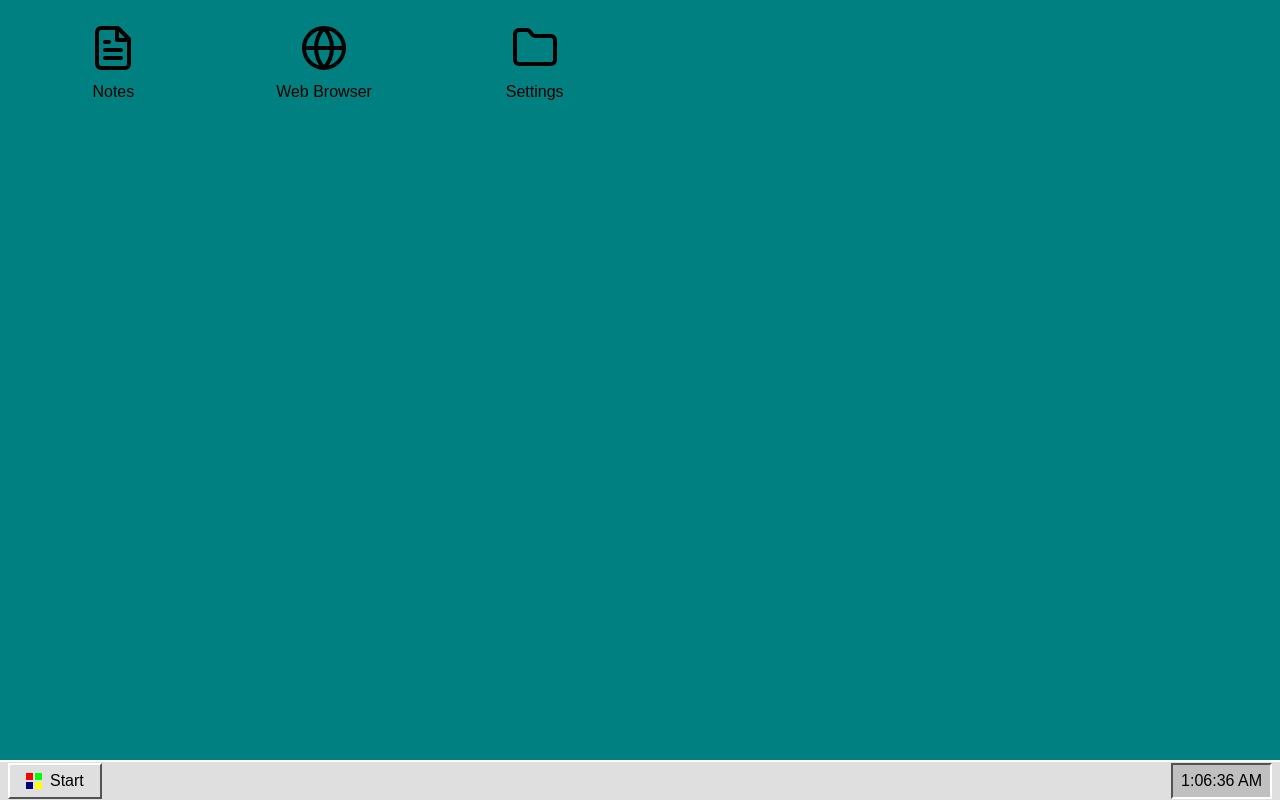
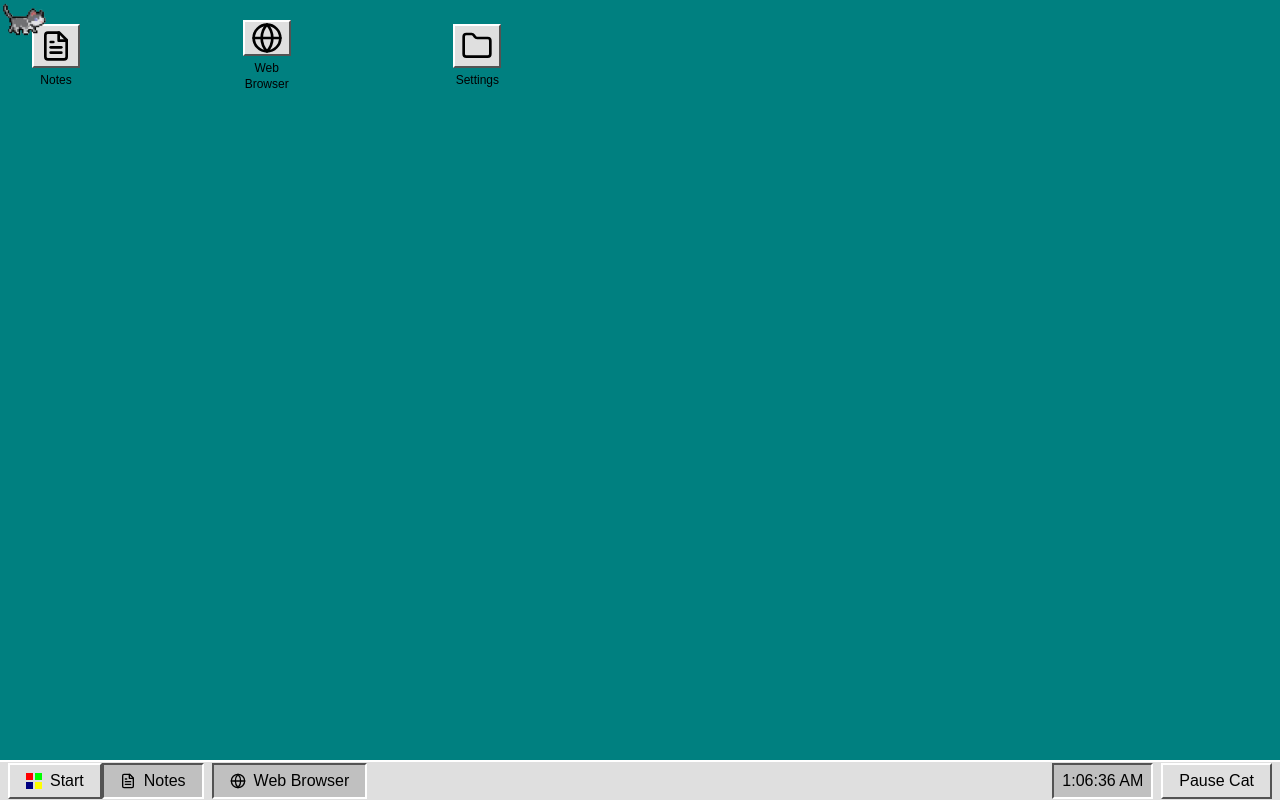
Before and after one commit to andrewtsa/w95notes, a Next.js app: page / in a window 1280 px wide. Built offline with nearby package versions, Linux system fonts and the light colour scheme; a web font is replaced by a local one.

Commit message:
Implemented Desktop cat, also made noteable changes to web browser and theming settings. Added options to alter cat speed and optimzied code.

```diff
--- a/app/desktop.tsx
+++ b/app/desktop.tsx
@@ -1,7 +1,8 @@
 'use client'
 
-import React, { useState, useEffect } from 'react'
-import { PlusIcon, SearchIcon, XIcon, MinusIcon, MaximizeIcon, DownloadIcon, Globe, FileText, Folder } from 'lucide-react'
+import React, { useState, useEffect, useRef } from 'react'
+import { PlusIcon, SearchIcon, XIcon, MinusIcon, MaximizeIcon, DownloadIcon, Globe, FileText, Folder, Bold, Italic, Underline, AlignLeft, AlignCenter, AlignRight } from 'lucide-react'
+import Image from 'next/image'
 
 interface Note {
   id: string
@@ -26,6 +27,7 @@ interface AppSettings {
     professor: string
     class: string
   }
+  catSpeed: number
 }
 
 const Windows95Icon = () => (
@@ -36,6 +38,129 @@ const Windows95Icon = () => (
     <div className="bg-win95-yellow"></div>
   </div>
 )
+
+interface DesktopIconProps {
+  icon: React.ReactNode
+  label: string
+  onClick: () => void
+}
+
+const DesktopIcon: React.FC<DesktopIconProps> = ({ icon, label, onClick }) => (
+  <button
+    onClick={onClick}
+    className="flex flex-col items-center justify-center p-2 w-20 h-20 hover:bg-white hover:bg-opacity-20"
+  >
+    <div className="w-12 h-12 bg-win95-gray-200 border-win95 flex items-center justify-center mb-1">
+      {icon}
+    </div>
+    <span className="text-xs text-center break-words w-full">{label}</span>
+  </button>
+)
+
+const RetroCat: React.FC<{ speed: number, isPaused: boolean }> = ({ speed, isPaused }) => {
+  const [position, setPosition] = useState({ x: 0, y: 0 })
+  const [targetPosition, setTargetPosition] = useState({ x: 0, y: 0 })
+  const [isMoving, setIsMoving] = useState(false)
+  const [isSurprised, setIsSurprised] = useState(false)
+  const [direction, setDirection] = useState<'right' | 'left' | 'up' | 'down'>('right')
+  const [walkFrame, setWalkFrame] = useState(1)
+
+  useEffect(() => {
+    const handleMouseMove = (e: MouseEvent) => {
+      setTargetPosition({ x: e.clientX, y: e.clientY })
+      setIsSurprised(true)
+      setTimeout(() => setIsSurprised(false), 1000)
+    }
+
+    window.addEventListener('mousemove', handleMouseMove)
+
+    return () => {
+      window.removeEventListener('mousemove', handleMouseMove)
+    }
+  }, [])
+
+  useEffect(() => {
+    if (!isMoving && !isPaused) {
+      const timer = setTimeout(() => {
+        setIsMoving(true)
+      }, 1000)
+
+      return () => clearTimeout(timer)
+    }
+  }, [targetPosition, isMoving, isPaused])
+
+  useEffect(() => {
+    if (isMoving && !isPaused) {
+      const moveInterval = setInterval(() => {
+        setPosition(current => {
+          const dx = targetPosition.x - current.x
+          const dy = targetPosition.y - current.y
+          const distance = Math.sqrt(dx * dx + dy * dy)
+
+          if (distance < 5) {
+            setIsMoving(false)
+            return current
+          }
+
+          const vx = dx / distance * speed
+          const vy = dy / distance * speed
+
+          // Update direction
+          if (Math.abs(dx) > Math.abs(dy)) {
+            setDirection(dx > 0 ? 'right' : 'left')
+          } else {
+            setDirection(dy > 0 ? 'down' : 'up')
+          }
+
+          // Update walk frame
+          setWalkFrame(prev => (prev % 3) + 1)
+
+          return {
+            x: current.x + vx,
+            y: current.y + vy
+          }
+        })
+      }, 100)
+
+      return () => clearInterval(moveInterval)
+    }
+  }, [isMoving, targetPosition, speed, isPaused])
+
+  const getCatSprite = () => {
+    if (isSurprised) return '/catsurprised.png'
+    if (!isMoving || isPaused) {
+      if (direction === 'up' || direction === 'down') return '/catwalksouth3.png'
+      return '/cat.png'
+    }
+    if (direction === 'right') return `/catwalk${walkFrame}.png`
+    if (direction === 'left') return `/catwalk${walkFrame}.png`
+    if (direction === 'up' || direction === 'down') return `/catwalksouth${walkFrame}.png`
+    return '/cat.png'
+  }
+
+  return (
+    <div
+      style={{
+        position: 'fixed',
+        left: position.x,
+        top: position.y,
+        width: 50,
+        height: 50,
+        pointerEvents: 'none',
+        zIndex: 9999,
+        transform: `scaleX(${direction === 'left' ? -1 : 1}) ${direction === 'up' ? 'rotate(180deg)' : ''}`,
+      }}
+    >
+      <Image
+        src={getCatSprite()}
+        alt="Retro Cat"
+        width={50}
+        height={50}
+        priority
+      />
+    </div>
+  )
+}
 
 export default function Windows95Desktop() {
   const [notes, setNotes] = useState<Note[]>([])
@@ -49,6 +174,7 @@ export default function Windows95Desktop() {
   const [activeSettingsTab, setActiveSettingsTab] = useState('General')
   const [isNotesAppOpen, setIsNotesAppOpen] = useState(false)
   const [isWebBrowserOpen, setIsWebBrowserOpen] = useState(false)
+  const [isCatPaused, setIsCatPaused] = useState(false)
   const [appSettings, setAppSettings] = useState<AppSettings>({
     theme: 'light',
     fontSize: 'medium',
@@ -57,8 +183,11 @@ export default function Windows95Desktop() {
       name: '',
       professor: '',
       class: '',
-    }
+    },
+    catSpeed: 5
   })
+
+  const editorRef = useRef<HTMLDivElement>(null)
 
   useEffect(() => {
     const savedNotes = localStorage.getItem('notes')
@@ -167,6 +296,20 @@ export default function Windows95Desktop() {
     URL.revokeObjectURL(url)
   }
 
+  const handleEditorChange = () => {
+    if (editorRef.current && activeNote) {
+      updateNote({
+        ...activeNote,
+        content: editorRef.current.innerHTML
+      })
+    }
+  }
+
+  const applyFormatting = (command: string, value: string | undefined = undefined) => {
+    document.execCommand(command, false, value)
+    handleEditorChange()
+  }
+
   const SettingsPanel = () => (
     <div className={`absolute top-1/2 left-1/2 transform -translate-x-1/2 -translate-y-1/2 w-[400px] bg-win95-gray-200 border-win95 shadow-win95-container ${
       appSettings.theme === 'dark' ? 'text-white' :
@@ -190,7 +333,7 @@ export default function Windows95Desktop() {
           <XIcon className="w-3 h-3" />
         </button>
       </div>
-      <div className="p-4 grid grid-cols-3 gap-4">
+      <div className="p-4 grid grid-cols-4 gap-4">
         <button
           onClick={() => setActiveSettingsTab('General')}
           className={`p-2 text-center border-win95 ${activeSettingsTab === 'General' ? 'bg-win95-gray-300' : 'bg-win95-gray-200'}`}
@@ -217,6 +360,15 @@ export default function Windows95Desktop() {
             <span className="text-2xl">👤</span>
           </div>
           Account
+        </button>
+        <button
+          onClick={() => setActiveSettingsTab('Cat')}
+          className={`p-2  text-center border-win95 ${activeSettingsTab === 'Cat' ? 'bg-win95-gray-300' : 'bg-win95-gray-200'}`}
+        >
+          <div className="w-12 h-12 mx-auto mb-2 bg-win95-gray-300 border-win95-inset flex items-center justify-center">
+            <span className="text-2xl">🐱</span>
+          </div>
+          Cat
         </button>
       </div>
       <div className="p-4">
@@ -283,6 +435,20 @@ export default function Windows95Desktop() {
             />
           </div>
         )}
+        {activeSettingsTab === 'Cat' && (
+          <div>
+            <h3 className="font-bold mb-2">Cat Speed</h3>
+            <input
+              type="range"
+              min="1"
+              max="10"
+              value={appSettings.catSpeed}
+              onChange={(e) => setAppSettings({...appSettings, catSpeed: parseInt(e.target.value)})}
+              className="w-full"
+            />
+            <span>{appSettings.catSpeed}</span>
+          </div>
+        )}
       </div>
     </div>
   )
@@ -297,32 +463,26 @@ export default function Windows95Desktop() {
     } overflow-hidden`} style={{fontSize: appSettings.fontSize === 'small' ? '14px' : appSettings.fontSize === 'large' ? '18px' : '16px'}}>
       {/* Desktop */}
       <div className="flex-1 p-4 grid grid-cols-6 gap-4 content-start">
-        <button
+        <DesktopIcon
+          icon={<FileText className="w-8 h-8 text-black" />}
+          label="Notes"
           onClick={() => setIsNotesAppOpen(true)}
-          className="flex flex-col items-center justify-center p-2 hover:bg-white hover:bg-opacity-20"
-        >
-          <FileText className="w-12 h-12 mb-2" />
-          <span>Notes</span>
-        </button>
-        <button
+        />
+        <DesktopIcon
+          icon={<Globe className="w-8 h-8 text-black" />}
+          label="Web Browser"
           onClick={() => setIsWebBrowserOpen(true)}
-          className="flex flex-col items-center justify-center p-2 hover:bg-white hover:bg-opacity-20"
-        >
-          <Globe className="w-12 h-12 mb-2" />
-          <span>Web Browser</span>
-        </button>
-        <button
+        />
+        <DesktopIcon
+          icon={<Folder className="w-8 h-8 text-black" />}
+          label="Settings"
           onClick={() => setIsSettingsOpen(true)}
-          className="flex flex-col items-center justify-center p-2 hover:bg-white hover:bg-opacity-20"
-        >
-          <Folder className="w-12 h-12 mb-2" />
-          <span>Settings</span>
-        </button>
+        />
       </div>
 
       {/* Notes App Window */}
       {isNotesAppOpen && (
-        <div className="absolute  top-10 left-10 w-3/4 h-3/4 bg-win95-gray-200 border-win95 shadow-win95-container">
+        <div className="absolute top-10 left-10 w-3/4 h-3/4 bg-win95-gray-200 border-win95 shadow-win95-container">
           <div className={`p-1 flex justify-between items-center ${
             appSettings.theme === 'dark' ? 'bg-win95-gray-500' :
             appSettings.theme === 'blue' ? 'bg-win95-blue-300' :
@@ -396,28 +556,46 @@ export default function Windows95Desktop() {
             <div className="flex-1 flex flex-col bg-win95-gray-200 border-l border-white">
               {activeNote ? (
                 <>
-                  <div className="flex-1 p-1 overflow-hidden flex flex-col">
-                    <div className="bg-white border-win95-inset p-1 mb-1">
+                  <div className="bg-win95-gray-200 p-2 border-b border-win95-gray-400">
                     <input
                       type="text"
                       value={activeNote.title}
                       onChange={(e) =>
                         updateNote({ ...activeNote, title: e.target.value })
                       }
-                        className="w-full px-1 py-0.5 bg-transparent focus:outline-none"
+                      className="w-full px-2 py-1 bg-white border-2 border-win95-gray-500 focus:outline-none"
                     />
                   </div>
-                    <div className="flex-1 bg-white border-win95-inset p-1 overflow-auto">
-                      <textarea
-                        value={activeNote.content}
-                        onChange={(e) =>
-                          updateNote({ ...activeNote, content: e.target.value })
-                        }
-                        className="w-full h-full px-1 py-0.5 bg-transparent resize-none focus:outline-none"
+                  <div className="flex-1 flex flex-col overflow-hidden">
+                    <div className="bg-win95-gray-200 p-2 flex items-center space-x-2 border-b border-win95-gray-400">
+                      <button onClick={() => applyFormatting('bold')} className="p-1 bg-win95-gray-200 border-win95 hover:bg-win95-gray-300 active:border-win95-inset">
+                        <Bold className="w-4 h-4" />
+                      </button>
+                      <button onClick={() => applyFormatting('italic')} className="p-1 bg-win95-gray-200 border-win95 hover:bg-win95-gray-300 active:border-win95-inset">
+                        <Italic className="w-4 h-4" />
+                      </button>
+                      <button onClick={() => applyFormatting('underline')} className="p-1 bg-win95-gray-200 border-win95 hover:bg-win95-gray-300 active:border-win95-inset">
+                        <Underline className="w-4 h-4" />
+                      </button>
+                      <button onClick={() => applyFormatting('justifyLeft')} className="p-1 bg-win95-gray-200 border-win95 hover:bg-win95-gray-300 active:border-win95-inset">
+                        <AlignLeft className="w-4 h-4" />
+                      </button>
+                      <button onClick={() => applyFormatting('justifyCenter')} className="p-1 bg-win95-gray-200 border-win95 hover:bg-win95-gray-300 active:border-win95-inset">
+                        <AlignCenter className="w-4 h-4" />
+                      </button>
+                      <button onClick={() => applyFormatting('justifyRight')} className="p-1 bg-win95-gray-200 border-win95 hover:bg-win95-gray-300 active:border-win95-inset">
+                        <AlignRight className="w-4 h-4" />
+                      </button>
+                    </div>
+                    <div
+                      ref={editorRef}
+                      className="flex-1 p-4 bg-white border-2 border-win95-gray-500 overflow-auto"
+                      contentEditable
+                      dangerouslySetInnerHTML={{ __html: activeNote.content }}
+                      onInput={handleEditorChange}
                     />
                   </div>
-                  </div>
-                  <div className="p-1 bg-win95-gray-200 border-t border-win95-gray-400 flex justify-between items-center">
+                  <div className="p-2 bg-win95-gray-200 border-t border-win95-gray-400 flex justify-between items-center">
                     <input
                       type="text"
                       value={activeNote.category}
@@ -425,7 +603,7 @@ export default function Windows95Desktop() {
                         updateNote({ ...activeNote, category: e.target.value })
                       }
                       placeholder="Category"
-                      className="px-1 py-0.5 border-win95-inset bg-white w-40"
+                      className="px-2 py-1 border-2 border-win95-gray-500 bg-white w-40"
                     />
                     <div className="flex">
                       <button
@@ -474,54 +652,21 @@ export default function Windows95Desktop() {
           </div>
           <div className="flex flex-col h-full">
             <div className="p-2 flex items-center">
-              <button
-                onClick={addWebsite}
-                className="py-1 px-2 bg-win95-gray-200 text-black border-win95 hover:bg-win95-gray-300 active:border-win95-inset flex items-center justify-center mr-2"
-              >
-                <PlusIcon className="w-4 h-4 mr-2" />
-                New Website
-              </button>
-              {activeWebsite && (
-                <>
               <input
                 type="text"
-                    value={activeWebsite.title}
-                    onChange={(e) => updateWebsite({ ...activeWebsite, title: e.target.value })}
-                    className="px-2 py-1 border-2 border-win95-gray-500 bg-white mr-2"
-                    placeholder="Title"
-                  />
-                  <input
-                    type="text"
-                    value={activeWebsite.url}
-                    onChange={(e) => updateWebsite({ ...activeWebsite, url: e.target.value })}
-                    className="px-2 py-1 border-2 border-win95-gray-500 bg-white flex-grow"
-                    placeholder="URL"
+                value={activeWebsite?.url || ''}
+                onChange={(e) => activeWebsite && updateWebsite({ ...activeWebsite, url: e.target.value })}
+                className="flex-grow px-2 py-1 border-2 border-win95-gray-500 bg-white mr-2"
+                placeholder="Enter URL"
               />
               <button
-                    onClick={() => deleteWebsite(activeWebsite.id)}
-                    className="ml-2 py-1 px-2 bg-win95-gray-200 text-black border-win95 hover:bg-win95-gray-300 active:border-win95-inset"
+                onClick={() => activeWebsite && updateWebsite({ ...activeWebsite, url: activeWebsite.url })}
+                className="px-4 py-1 bg-win95-gray-200 text-black border-win95 hover:bg-win95-gray-300 active:border-win95-inset"
               >
-                    Delete
+                Go
               </button>
-                </>
-              )}
             </div>
-            <div className="flex-1 flex">
-              <div className="w-64 bg-win95-gray-200 border-r border-win95-gray-400 overflow-y-auto">
-                {websites.map((website) => (
-                  <div
-                    key={website.id}
-                    onClick={() => setActiveWebsite(website)}
-                    className={`p-2 cursor-pointer hover:bg-win95-blue-300 hover:text-white ${
-                      activeWebsite?.id === website.id ? 'bg-win95-blue-300 text-white' : ''
-                    }`}
-                  >
-                    <h3 className="font-bold truncate">{website.title}</h3>
-                    <p className="text-sm truncate">{website.url}</p>
-                  </div>
-                ))}
-              </div>
-              <div className="flex-1 bg-white">
+            <div className="flex-1 bg-white border-2 border-win95-gray-500">
               {activeWebsite && (
                 <iframe
                   src={activeWebsite.url}
@@ -529,7 +674,6 @@ export default function Windows95Desktop() {
                   title={activeWebsite.title}
                 />
               )}
-              </div>
             </div>
           </div>
         </div>
@@ -545,7 +689,6 @@ export default function Windows95Desktop() {
           Start
         </button>
         <div className="flex-1 flex items-center">
-          {isNotesAppOpen && (
           <button
             onClick={() => setIsNotesAppOpen(true)}
             className="px-4 py-1 bg-win95-gray-300 text-black border-win95-inset mr-2 flex items-center"
@@ -553,8 +696,6 @@ export default function Windows95Desktop() {
             <FileText className="w-4 h-4 mr-2" />
             Notes
           </button>
-          )}
-          {isWebBrowserOpen && (
           <button
             onClick={() => setIsWebBrowserOpen(true)}
             className="px-4 py-1 bg-win95-gray-300 text-black border-win95-inset mr-2 flex items-center"
@@ -562,11 +703,16 @@ export default function Windows95Desktop() {
             <Globe className="w-4 h-4 mr-2" />
             Web Browser
           </button>
-          )}
         </div>
-        <div className="px-2 py-1 bg-win95-gray-300 border-win95-inset">
+        <div className="px-2 py-1 bg-win95-gray-300 border-win95-inset mr-2">
           {new Date().toLocaleTimeString()}
         </div>
+        <button
+          onClick={() => setIsCatPaused(!isCatPaused)}
+          className="px-4 py-1 bg-win95-gray-200 text-black border-win95 hover:bg-win95-gray-300 active:border-win95-inset"
+        >
+          {isCatPaused ? 'Resume Cat' : 'Pause Cat'}
+        </button>
       </div>
 
       {/* Start Menu */}
@@ -596,6 +742,9 @@ export default function Windows95Desktop() {
 
       {/* Settings Panel */}
       {isSettingsOpen && <SettingsPanel />}
+
+      {/* Retro Cat */}
+      <RetroCat speed={appSettings.catSpeed} isPaused={isCatPaused} />
     </div>
   )
 }
--- a/package.json
+++ b/package.json
@@ -16,6 +16,7 @@
     "autoprefixer": "^10.4.20",
     "eslint": "8.52.0",
     "eslint-config-next": "14.0.1",
+    "framer-motion": "^11.11.8",
     "lucide-react": "^0.292.0",
     "next": "^14.2.15",
     "postcss": "^8.4.47",
```
Also changed, not shown: public/catsurprised.png (added), 1 other file (tests, documents, lock files or other folders). Lines whose indentation alone changed are shown as unchanged.
